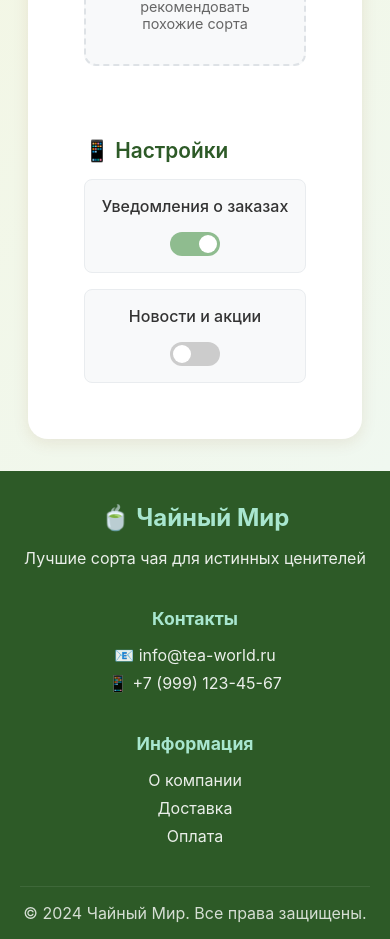
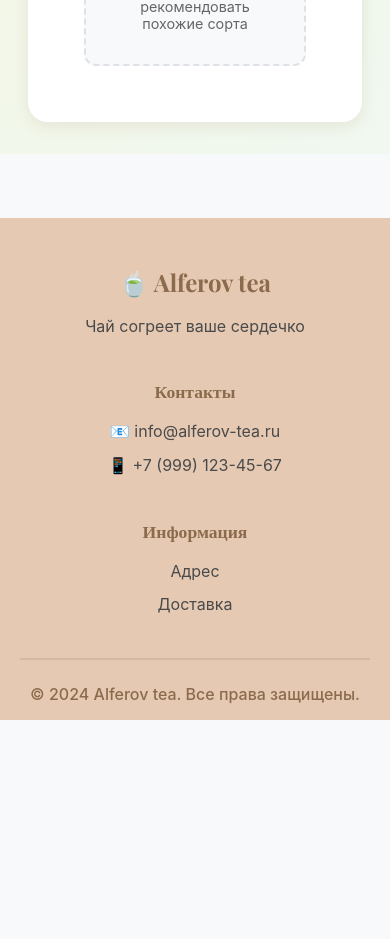
Before and after one commit to lianafah/tea-marketplace, a React (Vite) app: page /profile in a window 390 px wide. Shown: the part 884-1823 px from the top of the page. After the commit the page ends 1604 px from the top, so only its background shows below. Built offline with nearby package versions, Linux system fonts and the light colour scheme.

Commit message:
Mobile improvements: 2 teas per row in favorites, remove settings section, update footer to Alferov tea with beige design

```diff
--- a/src/components/Footer.css
+++ b/src/components/Footer.css
@@ -1,8 +1,8 @@
 .footer {
-  background-color: #2d5a27;
-  color: white;
-  padding: 2rem 0 1rem;
-  margin-top: auto;
+  background: #e5c9b3;
+  color: #2d2d2d;
+  padding: 3rem 0 1rem 0;
+  margin-top: 4rem;
 }
 
 .footer-content {
@@ -14,8 +14,9 @@
 
 .footer-section h3,
 .footer-section h4 {
+  color: #8b6b4b;
   margin-bottom: 1rem;
-  color: #a8e6cf;
+  font-family: 'Playfair Display', serif;
 }
 
 .footer-section h3 {
@@ -28,14 +29,16 @@
 
 .footer-section p {
   margin-bottom: 0.5rem;
-  opacity: 0.9;
+  line-height: 1.6;
+  color: #4a4a4a;
 }
 
 .footer-bottom {
-  border-top: 1px solid rgba(255, 255, 255, 0.1);
-  padding-top: 1rem;
+  border-top: 2px solid #d4b8a0;
+  padding-top: 1.5rem;
   text-align: center;
-  opacity: 0.8;
+  color: #8b6b4b;
+  font-weight: 500;
 }
 
 @media (max-width: 768px) {
--- a/src/components/Footer.tsx
+++ b/src/components/Footer.tsx
@@ -7,26 +7,25 @@ const Footer: React.FC = () => {
       <div className="container">
         <div className="footer-content">
           <div className="footer-section">
-            <h3>🍵 Чайный Мир</h3>
-            <p>Лучшие сорта чая для истинных ценителей</p>
+            <h3>🍵 Alferov tea</h3>
+            <p>Чай согреет ваше сердечко</p>
           </div>
 
           <div className="footer-section">
             <h4>Контакты</h4>
-            <p>📧 info@tea-world.ru</p>
+            <p>📧 info@alferov-tea.ru</p>
             <p>📱 +7 (999) 123-45-67</p>
           </div>
 
           <div className="footer-section">
             <h4>Информация</h4>
-            <p>О компании</p>
+            <p>Адрес</p>
             <p>Доставка</p>
-            <p>Оплата</p>
           </div>
         </div>
 
         <div className="footer-bottom">
-          <p>&copy; 2024 Чайный Мир. Все права защищены.</p>
+          <p>&copy; 2024 Alferov tea. Все права защищены.</p>
         </div>
       </div>
     </footer>
--- a/src/pages/Profile.css
+++ b/src/pages/Profile.css
@@ -280,19 +280,20 @@ input:checked + .slider:before {
   }
 
   .favorites-grid {
-    grid-template-columns: 1fr;
-    gap: 1rem;
+    grid-template-columns: repeat(2, 1fr);
+    gap: 0.75rem;
   }
 
   .favorite-tea-card {
     flex-direction: column;
     text-align: center;
-    gap: 0.75rem;
+    gap: 0.5rem;
+    padding: 0.75rem;
   }
 
   .favorite-tea-image {
-    font-size: 2.5rem;
-    padding: 0.75rem;
+    font-size: 2rem;
+    padding: 0.5rem;
   }
 
   .favorite-tea-actions {
@@ -326,13 +327,18 @@ input:checked + .slider:before {
     padding: 1rem;
   }
 
+  .favorites-grid {
+    grid-template-columns: repeat(2, 1fr);
+    gap: 0.5rem;
+  }
+
   .favorite-tea-card {
-    padding: 0.75rem;
+    padding: 0.5rem;
   }
 
   .favorite-tea-image {
-    font-size: 2rem;
-    padding: 0.5rem;
+    font-size: 1.5rem;
+    padding: 0.4rem;
   }
 
   .favorite-tea-actions {
--- a/src/pages/Profile.tsx
+++ b/src/pages/Profile.tsx
@@ -69,26 +69,6 @@ const Profile: React.FC = () => {
                   </div>
                 )}
               </div>
-
-              <div className="profile-section">
-                <h3>📱 Настройки</h3>
-                <div className="settings-list">
-                  <div className="setting-item">
-                    <span>Уведомления о заказах</span>
-                    <label className="switch">
-                      <input type="checkbox" defaultChecked />
-                      <span className="slider"></span>
-                    </label>
-                  </div>
-                  <div className="setting-item">
-                    <span>Новости и акции</span>
-                    <label className="switch">
-                      <input type="checkbox" />
-                      <span className="slider"></span>
-                    </label>
-                  </div>
-                </div>
-              </div>
             </div>
           </div>
         </div>
```
